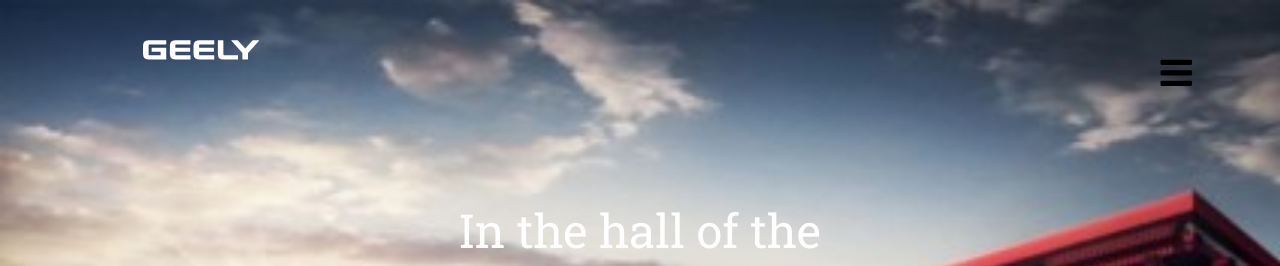
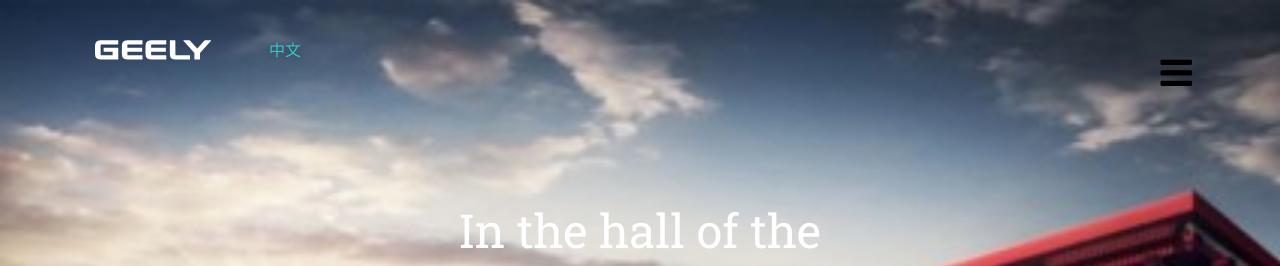
Before and after one commit to GeelyDesign/geelydesignweb, a Jekyll site: the page built from index.md, in a window 1280 px wide. Shown: the top 266 px of the page. Built offline with Jekyll 4.4.1, drawn with Linux system fonts in a browser that asks for light colours; a style sheet for code colours, icons or effects is not loaded.

Commit message:
Added paralax and language link

```diff
--- a/_includes/header.html
+++ b/_includes/header.html
@@ -3,12 +3,17 @@
         <!-- change the image in style.css to the class header .container-fluid [approximately row 50] -->
         <div class="container">
             <div class="row">
-                <div class="col-md-3 col-xs-10">
+                <div class="col-md-2 col-xs-10">
                     <a href="#" class="thumbnail logo">
                         <img src="/assets/img/geely_logo.png" alt="" class="img-responsive">
                     </a>
                 </div>
-                <div class="col-md-1 col-md-offset-8 col-xs-2 text-center">
+                <div class="col-md-3 col-xs-10">
+                    <a href="/cn" class="thumbnail logo">
+                        中文
+                    </a>
+                </div>
+                <div class="col-md-1 col-md-offset-6 col-xs-2 text-center">
                     <div class="menu-btn">
                         <span class="hamburger">
                             <i class="fa fa-bars"></i>
--- /dev/null
+++ b/_includes/paralax.html
@@ -0,0 +1,3 @@
+<section id="paralax" class="number wow fadeInUp" data-wow-delay="300ms">
+
+</section>
--- a/_layouts/default.html
+++ b/_layouts/default.html
@@ -12,6 +12,7 @@
     {% include feat.html %}
     {% include map.html %}
     {% include about.html %}
+    {% include paralax.html %}
     {% include news.html %}
     {% include history.html %}
     {% include photos.html %}
--- a/assets/css/style.css
+++ b/assets/css/style.css
@@ -207,6 +207,12 @@
     CUSTOM
 \*------------------------------------*/
 
+@media screen and ( max-width: 540px ) {
+    header .container-fluid {
+        height: auto;
+    }
+}
+
 #loading .typcn::before {
     text-rendering: auto;
     -webkit-font-smoothing: antialiased;
@@ -263,6 +269,21 @@
     top: 41%;
 }
 
+@media screen and ( max-width: 540px ) {
+    section#map {
+        display: none;
+    }
+}
+
+section#paralax {
+    padding-top: 35%;
+    background-repeat: no-repeat;
+    background-size: cover;
+    background-position: center;
+    background-image: url('/assets/img/img5.jpg');
+    background-attachment: fixed;
+}
+
 .prefooter .container-fluid {
     background-position: center !important;
     background-repeat: no-repeat !important;
```
